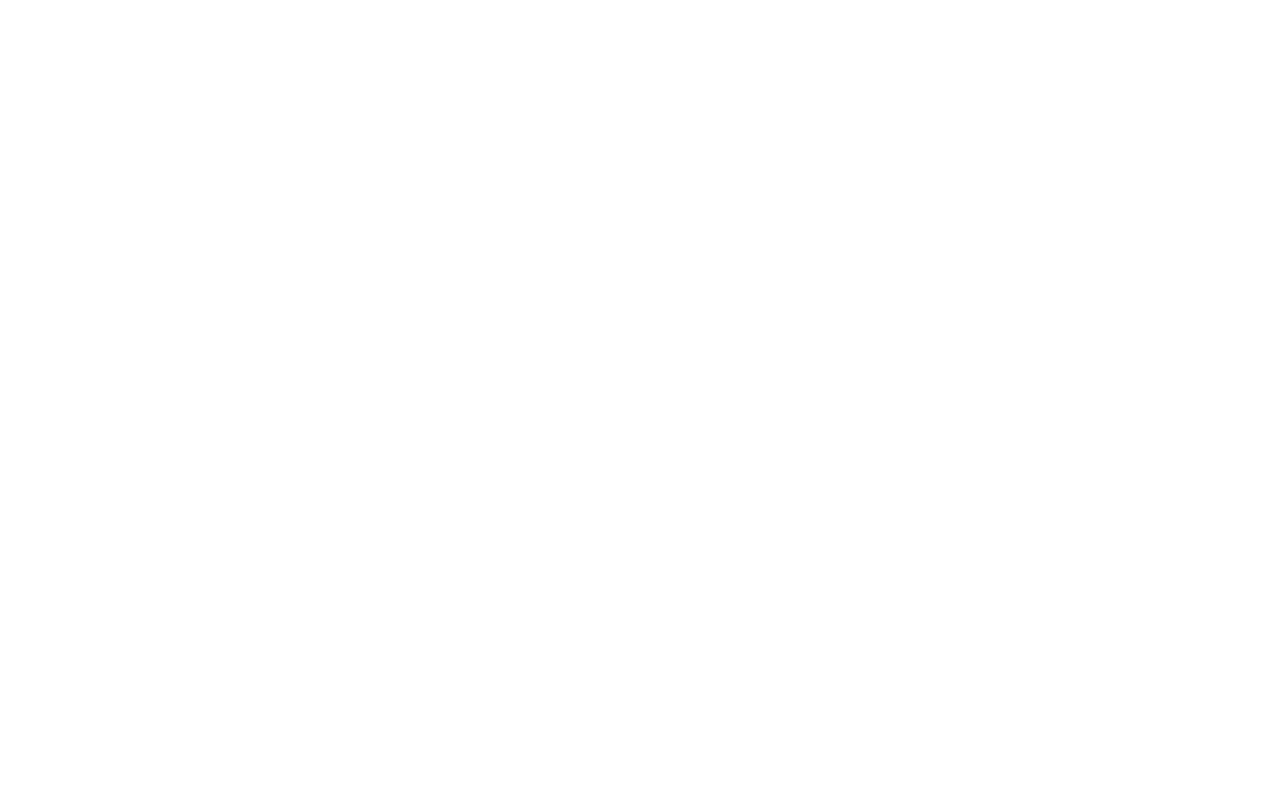
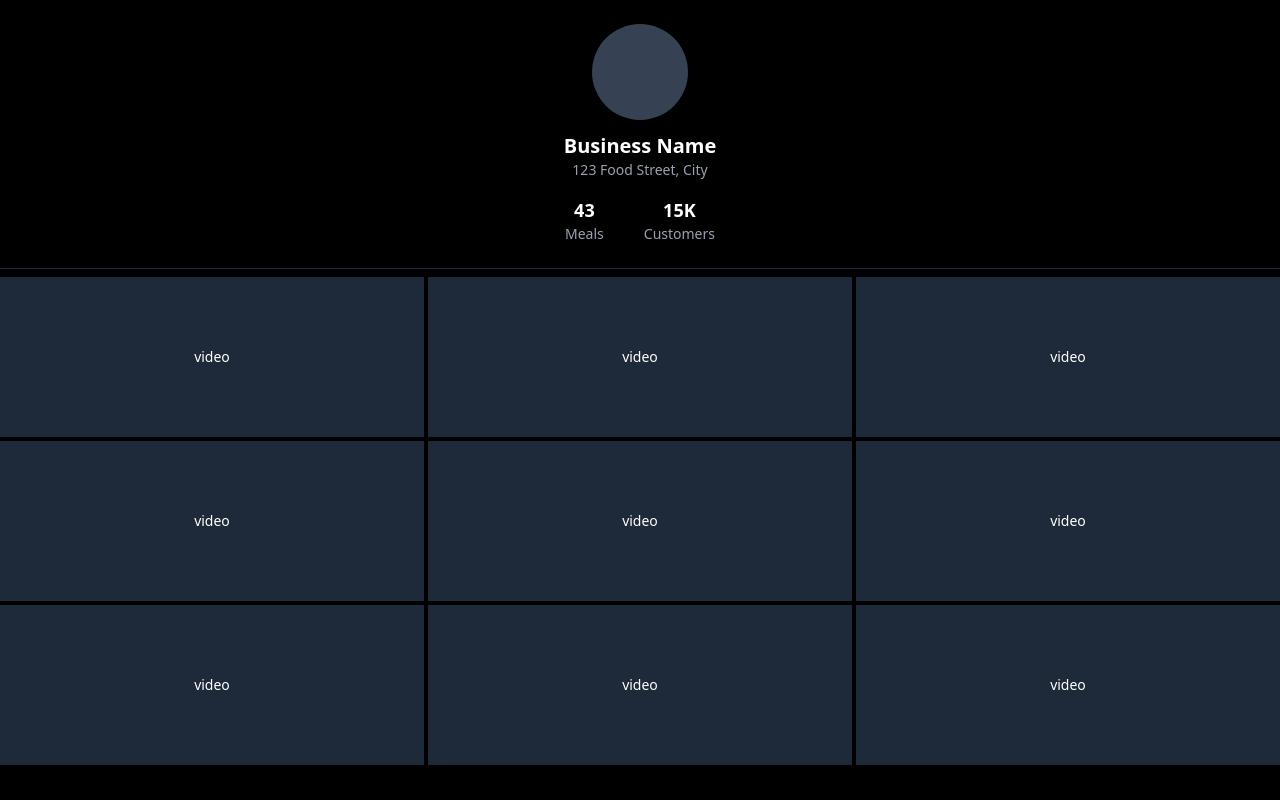
Before and after one commit to alokkkxpixel/Food-View, a React (Vite) app in the folder frontend/: page /Profile in a window 1280 px wide. Before the commit this address had no page. Built offline with nearby package versions, Linux system fonts and the light colour scheme.

Commit message:
FoodPartner Profile page created

```diff
--- /dev/null
+++ b/frontend/src/food-partner/Profile.jsx
@@ -0,0 +1,61 @@
+import React from "react";
+
+const FoodPartnerPage = () => {
+  const foodPartner = {
+    name: "Business Name",
+    address: "123 Food Street, City",
+    totalMeals: 43,
+    customersServed: "15K",
+    videos: [
+      "video1.mp4",
+      "video2.mp4",
+      "video3.mp4",
+      "video4.mp4",
+      "video5.mp4",
+      "video6.mp4",
+      "video7.mp4",
+      "video8.mp4",
+      "video9.mp4",
+    ],
+  };
+
+  return (
+    <div className="min-h-screen bg-black text-white">
+      {/* Profile Section */}
+      <div className="flex flex-col items-center py-6 border-b border-gray-800">
+        {/* Profile Pic */}
+        <div className="w-24 h-24 rounded-full bg-gray-700"></div>
+
+        {/* Name + Address */}
+        <h2 className="mt-3 text-xl font-semibold">{foodPartner.name}</h2>
+        <p className="text-sm text-gray-400">{foodPartner.address}</p>
+
+        {/* Stats */}
+        <div className="flex justify-center gap-10 mt-4">
+          <div className="text-center">
+            <p className="text-lg font-bold">{foodPartner.totalMeals}</p>
+            <p className="text-sm text-gray-400">Meals</p>
+          </div>
+          <div className="text-center">
+            <p className="text-lg font-bold">{foodPartner.customersServed}</p>
+            <p className="text-sm text-gray-400">Customers</p>
+          </div>
+        </div>
+      </div>
+
+      {/* Video Grid */}
+      <div className="grid grid-cols-3 gap-1 mt-2">
+        {foodPartner.videos.map((video, index) => (
+          <div
+            key={index}
+            className="bg-gray-800 h-40 flex items-center justify-center text-sm"
+          >
+            video
+          </div>
+        ))}
+      </div>
+    </div>
+  );
+};
+
+export default FoodPartnerPage;
--- a/frontend/src/pages/Home.jsx
+++ b/frontend/src/pages/Home.jsx
@@ -1,31 +1,31 @@
-import React, { useEffect, useRef } from "react";
-
-const videos = [
-  {
-    id: 1,
-    src: "https://www.w3schools.com/html/mov_bbb.mp4",
-    description:
-      "This is the first demo video showcasing food partner reels UI.",
-  },
-  {
-    id: 2,
-    src: "https://ik.imagekit.io/zit5qnqze/d2a17015-f59e-487e-8c76-2cb9850b2727_xNGat2Dyc",
-    description: "Another sample video for testing scroll snapping.",
-  },
-  {
-    id: 3,
-    src: "https://www.w3schools.com/html/mov_bbb.mp4",
-    description: "Third sample video to check snapping and overlay UI.",
-  },
-];
+import axios from "axios";
+import React, { useEffect, useRef, useState } from "react";
+import { Link } from "react-router-dom";
 
 const Home = () => {
+  const [videos, setVideos] = useState([]);
   const videoRefs = useRef([]);
 
+  // Fetch videos once
   useEffect(() => {
+    axios
+      .get("http://localhost:3000/api/food/", { withCredentials: true })
+      .then((response) => {
+        setVideos(response.data.foodItems);
+      })
+      .catch((err) => console.error("Error fetching videos:", err));
+  }, []); // ✅ only once
+
+  // Observe videos whenever they change
+  useEffect(() => {
+    if (!videos.length) return;
+
+    // Ensure refs length matches videos
+    videoRefs.current = videoRefs.current.slice(0, videos.length);
+
     const options = {
-      root: null, // viewport
-      threshold: 0.7, // at least 70% visible to trigger play
+      root: null,
+      threshold: 0.7, // at least 70% visible
     };
 
     const observer = new IntersectionObserver((entries) => {
@@ -39,7 +39,6 @@
       });
     }, options);
 
-    // Observe each video
     videoRefs.current.forEach((video) => {
       if (video) observer.observe(video);
     });
@@ -49,23 +48,24 @@
         if (video) observer.unobserve(video);
       });
     };
-  }, []);
+  }, [videos]); // ✅ only videos dependency
 
   return (
     <div className="h-screen w-full snap-y snap-mandatory overflow-y-scroll">
       {videos.map((video, index) => (
         <div
-          key={video.id}
+          key={video._id}
           className="relative h-screen w-full flex items-center justify-center snap-start"
         >
           {/* Video */}
           <video
             ref={(el) => (videoRefs.current[index] = el)}
-            src={video.src}
+            src={video.video}
             className="h-full w-full object-cover"
             playsInline
             loop
             muted
+            preload="metadata"
           />
 
           {/* Overlay Content */}
@@ -73,9 +73,12 @@
             <p className="text-white text-sm sm:text-base line-clamp-2 mb-2">
               {video.description}
             </p>
-            <button className="bg-red-500 text-white px-4 py-2 rounded-lg hover:bg-red-600">
+            <Link
+              to={video.foodPartner}
+              className="bg-red-500 text-white px-4 py-2 rounded-lg hover:bg-red-600"
+            >
               Visit Store
-            </button>
+            </Link>
           </div>
         </div>
       ))}
--- a/frontend/src/routes/AppRouter.jsx
+++ b/frontend/src/routes/AppRouter.jsx
@@ -5,7 +5,8 @@
 import FoodPartnerLogin from "../pages/FoodPartnerLogin";
 import FoodPartnerRegister from "../pages/FoodPartnerRegister";
 import Home from "../pages/Home";
-import CreateFood from "../pages/CreateFood";
+import CreateFood from "../food-partner/CreateFood";
+import Profile from "../food-partner/Profile";
 
 const AppRouter = () => {
   return (
@@ -17,6 +18,7 @@
         <Route path="/foodpartner/register" element={<FoodPartnerRegister />} />
         <Route path="/home" element={<Home />} />
         <Route path="/create-food" element={<CreateFood />} />
+        <Route path="/Profile" element={<Profile />} />
       </Routes>
     </Router>
   );
```
Also changed, not shown: frontend/src/food-partner/CreateFood.jsx (renamed from frontend/src/pages/CreateFood.jsx), 2 other files (tests, documents, lock files or other folders).
